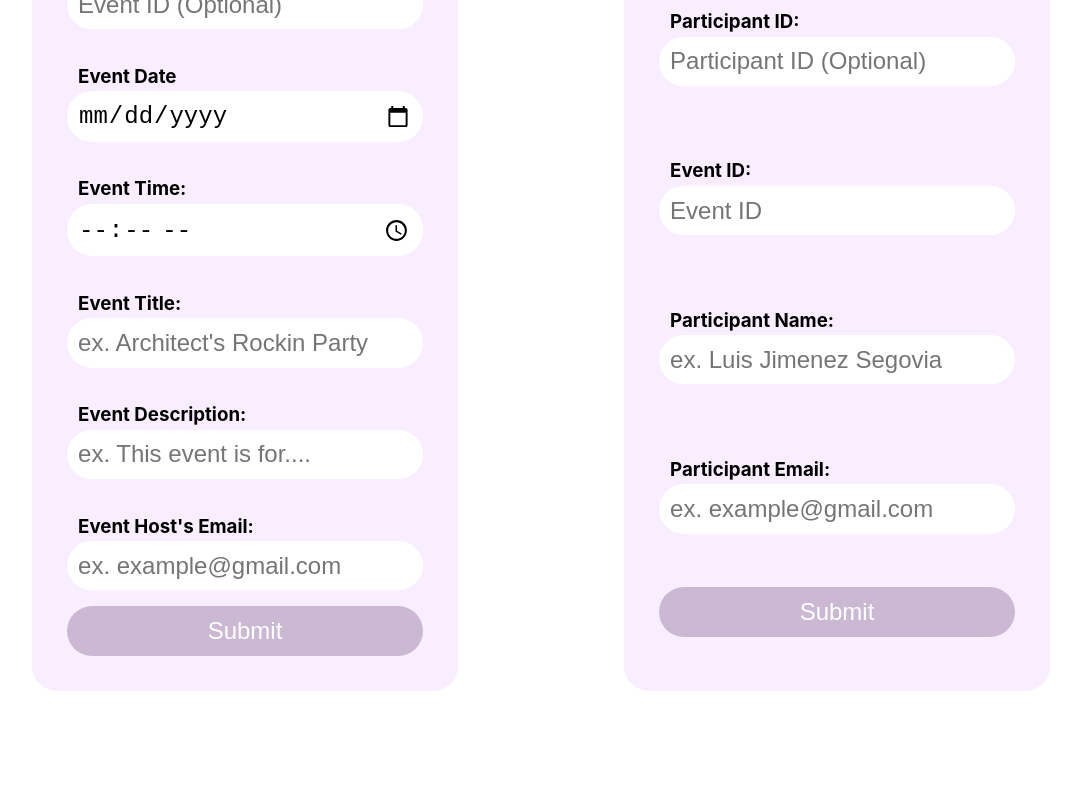
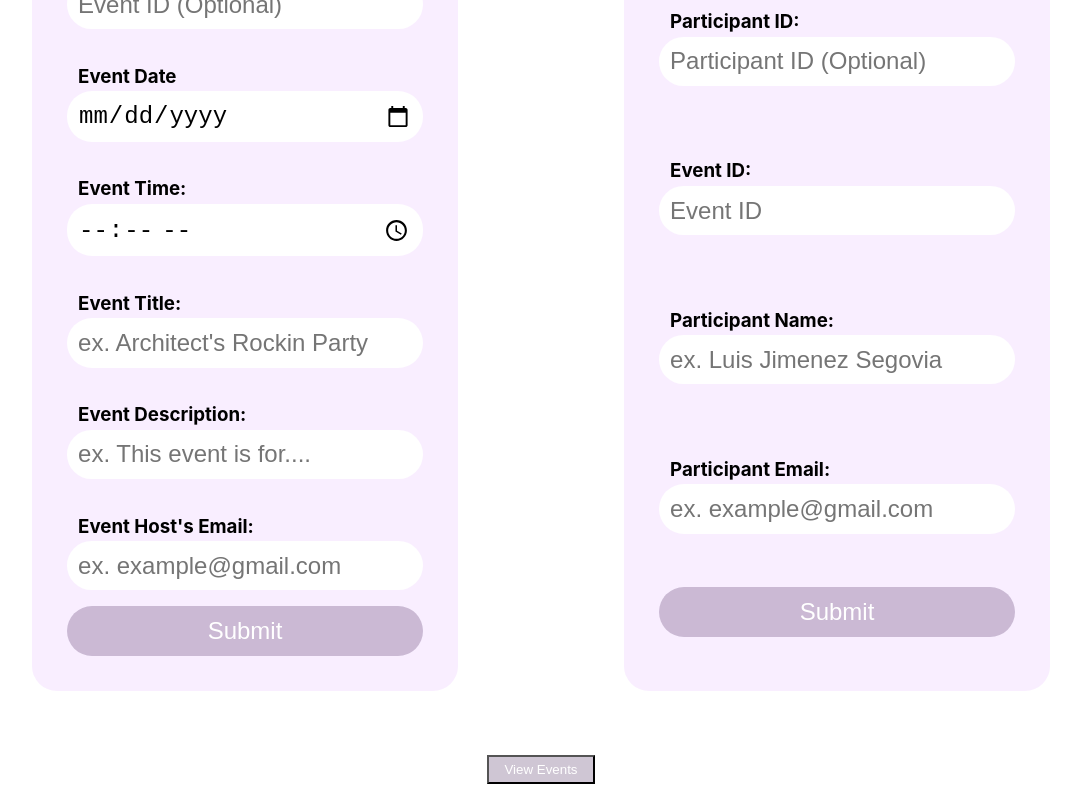
Before and after one commit to cgw43/CSDS-383-Layered, a React (Create React App) app in the folder the-layered-era/: page / in a window 1280 px wide. Shown: the part 343-1143 px from the top of the page, without its empty margins (99-1180 px from the left). Before the commit the page ends 1082 px from the top, so only its background shows below. Built offline with nearby package versions, Linux system fonts and the light colour scheme.

Commit message:
Add files via upload

```diff
--- a/the-layered-era/src/presentation-layer/Home.js
+++ b/the-layered-era/src/presentation-layer/Home.js
@@ -1,7 +1,16 @@
 import InsertEvent from './InsertEvent';
 import InsertParticpant from './InsertParticipant';
+import DynamicTable from './Dynamictable';
+import React, { useState } from 'react';
+
 
 export default function Home() {
+    const [showTable, setShowTable] = useState(false);
+
+    const toggleTableVisibility = () => {
+        setShowTable((prevShowTable) => !prevShowTable);
+    };
+
     return (
         <div>
             <h1 style={{marginTop: '4%'}}>Rocking Bussin Layered Architecture :)</h1>
@@ -10,6 +19,10 @@ export default function Home() {
                 <InsertEvent />
                 <InsertParticpant/>
             </div>
+            <button className = "viewEvents" onClick={toggleTableVisibility}>
+                {showTable ? 'Hide Events' : 'View Events'}
+            </button>
+            {showTable && <DynamicTable />}
         </div>
     );
 }
```
